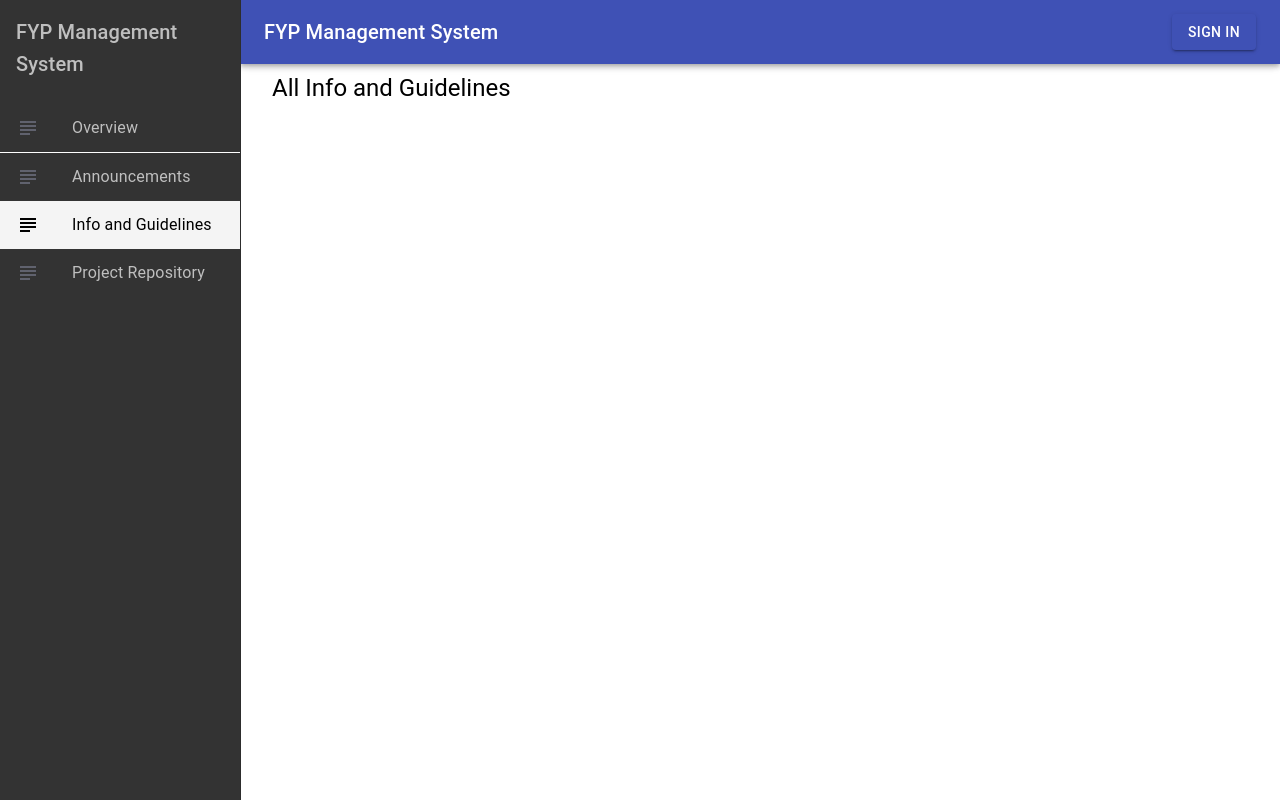
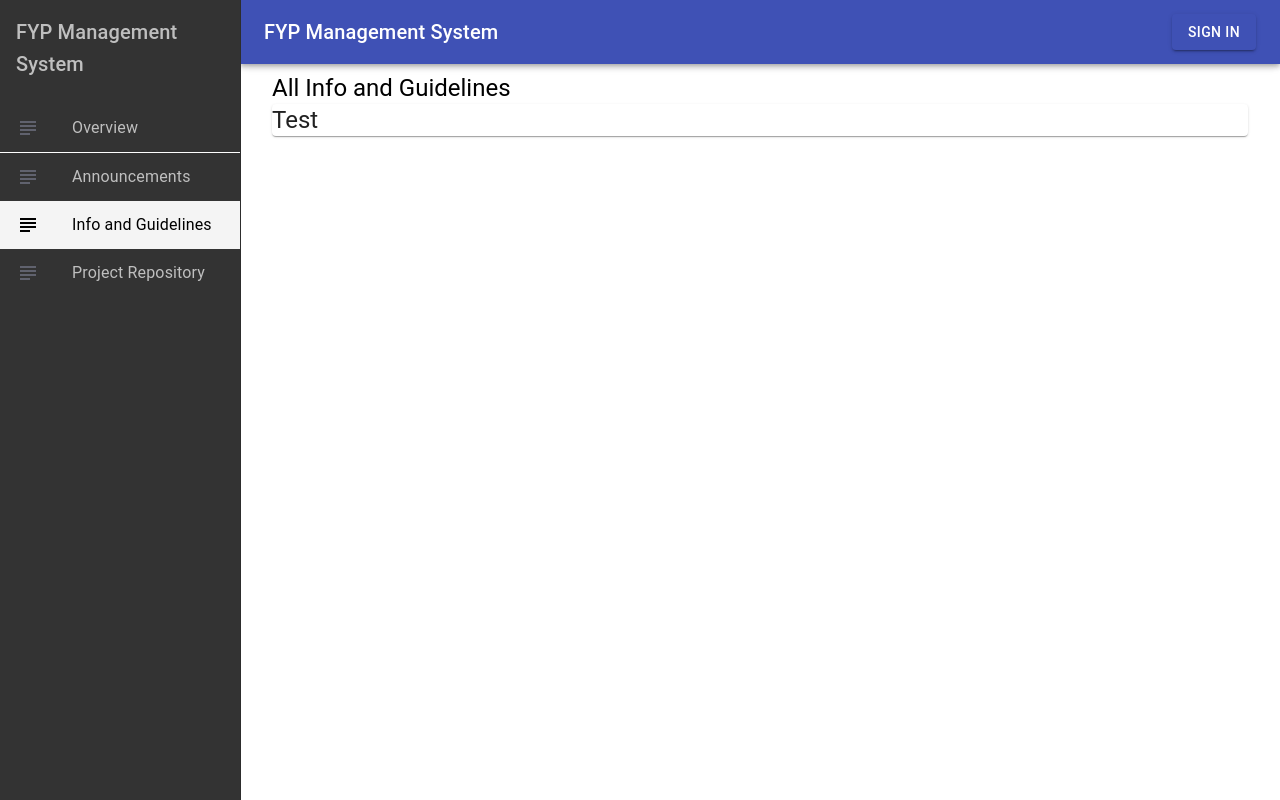
Before and after one commit to JasonX-CWJ/FYP-Management-System, a React (Create React App) app in the folder client/: page /info-and-guidelines in a window 1280 px wide. Built offline with nearby package versions, Linux system fonts and the light colour scheme.

Commit message:
testing info-guide

```diff
--- a/client/src/components/Navbar2/General/InfoGuideline/InfoGuideline.js
+++ b/client/src/components/Navbar2/General/InfoGuideline/InfoGuideline.js
@@ -23,7 +23,7 @@ const InfoGuideline = () => {
             <Typography variant="h5"> All Info and Guidelines</Typography>
             <div></div>
             <Paper>
-
+            <Typography variant="h5">Test</Typography>
             </Paper>
             </Container>
         </Grow>
```
